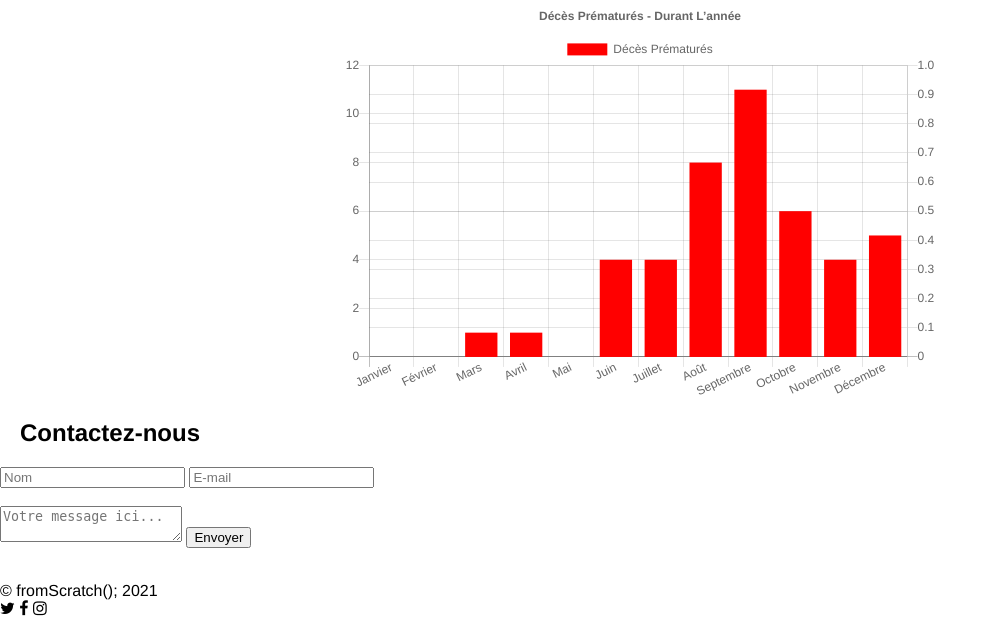
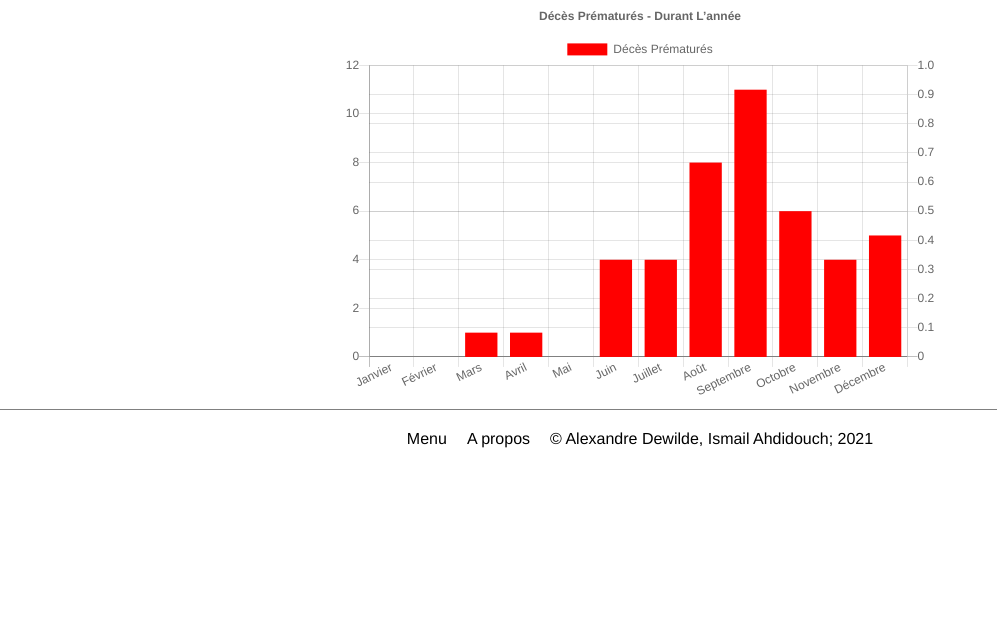
Before and after one commit to AlexandreDewilde/LINFO1002-P2-1B_4, a Flask app: page / in a window 1280 px wide. Shown: the part 790-1408 px from the top of the page, without its empty margins (0-997 px from the left). After the commit the page ends 1238 px from the top, so only its background shows below. Run offline with Flask 2, Linux system fonts and the light colour scheme; data comes from the database, SQL or seed files in the repository.

Commit message:
update footer

```diff
--- a/src/static/css/base.css
+++ b/src/static/css/base.css
@@ -2,7 +2,26 @@ body {
     margin: 0;
     padding: 0;
     font-family: Helvetica, sans-serif;
+    min-width: 100%;
 }
+
+footer {
+    display: flex;
+    border-top: 1px solid gray;
+    margin-top: 10px;
+    padding: 10px;
+    justify-content: center;
+}
+
+footer span {
+    margin: 10px;
+}
+
+footer a {
+    margin: 10px;
+}
+
+
 
 a {
     text-decoration: none;
@@ -69,6 +88,7 @@ h2 {
 
 
 
+
 @media only screen and (max-width: 500px) {
 
     #logo {
--- a/src/templates/footer.html
+++ b/src/templates/footer.html
@@ -1,19 +1,5 @@
 <footer>
-      <h2>Contactez-nous</h2>
-      <form>
-        <input type="text" placeholder="Nom">
-        <input type="text" placeholder="E-mail"><br><br>
-        <textarea placeholder="Votre message ici..."></textarea>
-        <input type="submit" value="Envoyer"><br><br>
-      </form>
-      <div id="copyrightEtIcons">
-        <div id="copyright">
-          <span>© fromScratch(); 2021</span>
-        </div>
-        <div id="icons">
-          <a href="http://www.twitter.com"><i class="fa fa-twitter"></i></a>
-          <a href="http://www.facebook.com"><i class="fa fa-facebook"></i></a>
-          <a href="http://www.instagram.com"><i class="fa fa-instagram"></i></a>
-        </div>
-      </div>
+      <a href="/">Menu</a>
+      <a href="/about">A propos</a>
+      <span>© Alexandre Dewilde, Ismail Ahdidouch; 2021</span>
 </footer>
```
